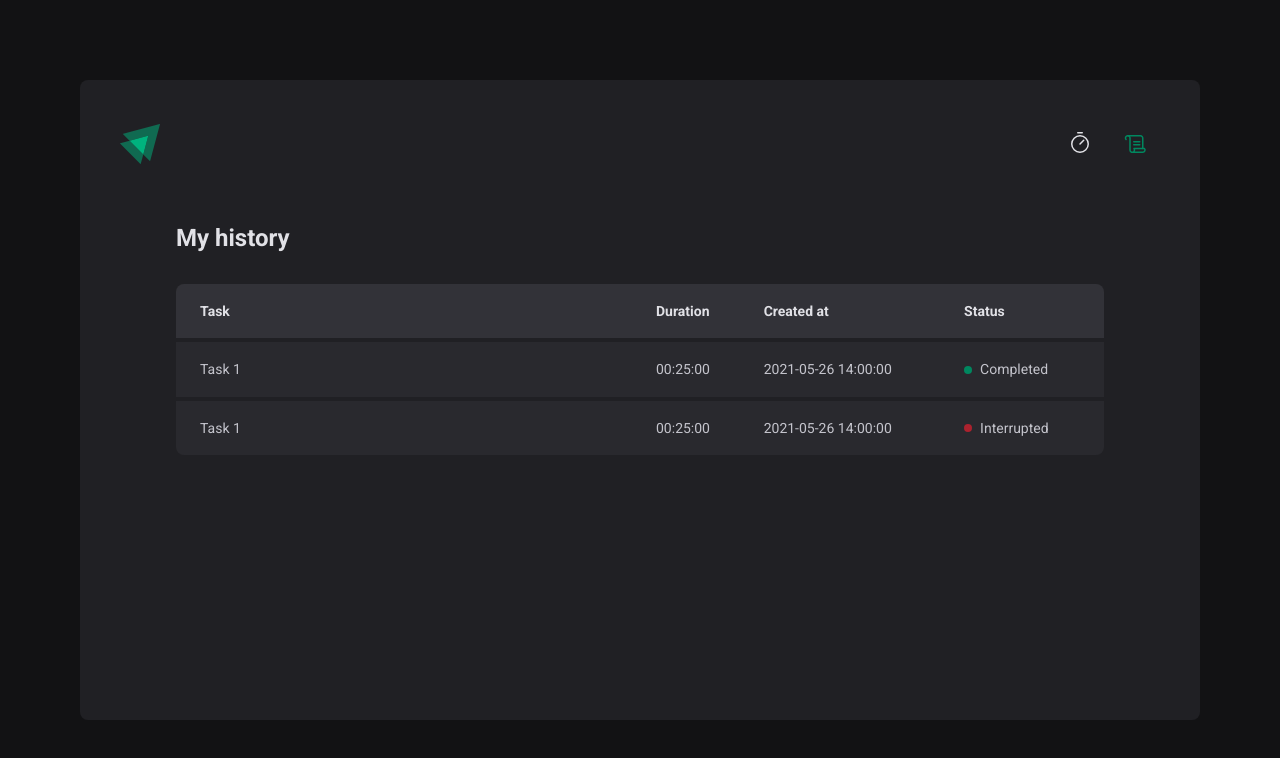
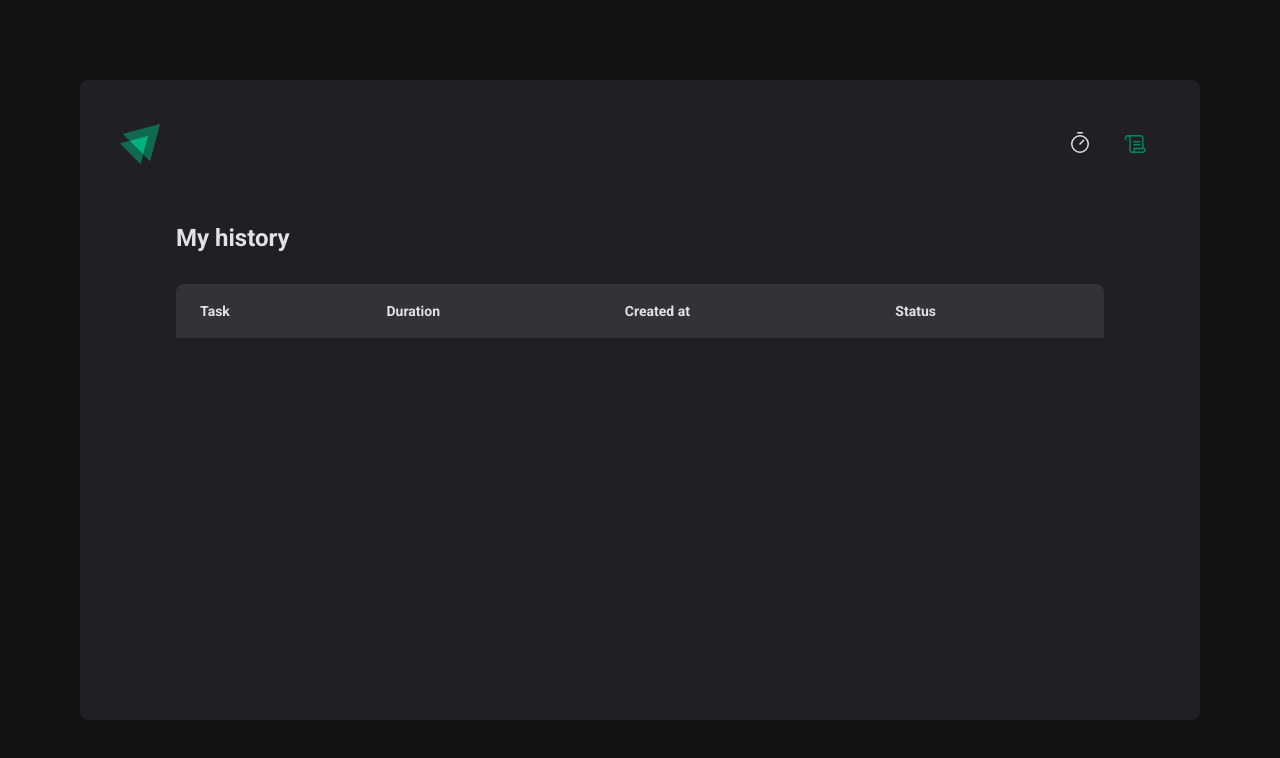
Before and after one commit to lesada/pomodoro-clock, a React (Vite) app: page /history in a window 1280 px wide. Shown: the top 758 px of the page. Built offline with nearby package versions, Linux system fonts and the light colour scheme.

Commit message:
feat: history integration

```diff
--- a/src/App.tsx
+++ b/src/App.tsx
@@ -1,6 +1,7 @@
 import { BrowserRouter } from "react-router-dom";
 import { ThemeProvider } from "styled-components";
 
+import { CycleContextProvider } from "./contexts/cycles";
 import Routes from "./routes";
 
 import { GlobalStyle } from "./styles/global";
@@ -10,7 +11,9 @@ function App() {
   return (
     <ThemeProvider theme={defaultTheme}>
       <BrowserRouter>
-        <Routes />
+        <CycleContextProvider>
+          <Routes />
+        </CycleContextProvider>
       </BrowserRouter>
       <GlobalStyle />
     </ThemeProvider>
--- /dev/null
+++ b/src/contexts/cycles.tsx
@@ -0,0 +1,27 @@
+import { createContext, useContext, useState } from "react";
+
+import { Cycle } from "@/interfaces/cycle";
+
+interface CyclesContextData {
+  cycles: Cycle[];
+  setCycles: React.Dispatch<React.SetStateAction<Cycle[]>>;
+}
+
+export const CyclesContext = createContext({} as CyclesContextData);
+
+export function CycleContextProvider({
+  children,
+}: {
+  children: React.ReactNode;
+}) {
+  const [cycles, setCycles] = useState<Cycle[]>([]);
+  return (
+    <CyclesContext.Provider value={{ cycles, setCycles }}>
+      {children}
+    </CyclesContext.Provider>
+  );
+}
+
+const useCycles = () => useContext(CyclesContext);
+
+export default useCycles;
--- /dev/null
+++ b/src/interfaces/cycle.ts
@@ -0,0 +1,8 @@
+export interface Cycle {
+  id: string;
+  task: string;
+  minutesAmount: number;
+  startDate: Date;
+  interruptedDate?: Date;
+  finishedDate?: Date;
+}
--- a/src/pages/History/index.tsx
+++ b/src/pages/History/index.tsx
@@ -1,6 +1,19 @@
+import { formatDistanceToNow } from "date-fns";
+
+import useCycles from "@/contexts/cycles";
+import { Cycle } from "@/interfaces/cycle";
+
 import { Container, List, Status, Title } from "./styles";
 
 function History() {
+  const { cycles } = useCycles();
+
+  function getCycleStatus(cycle: Cycle) {
+    if (cycle.interruptedDate) return "interrupted";
+    if (cycle.finishedDate) return "completed";
+    return "pending";
+  }
+
   return (
     <Container>
       <Title>My history</Title>
@@ -15,22 +28,20 @@ function History() {
             </tr>
           </thead>
           <tbody>
-            <tr>
-              <td>Task 1</td>
-              <td>00:25:00</td>
-              <td>2021-05-26 14:00:00</td>
-              <td>
-                <Status $status="completed">Completed</Status>
-              </td>
-            </tr>
-            <tr>
-              <td>Task 1</td>
-              <td>00:25:00</td>
-              <td>2021-05-26 14:00:00</td>
-              <td>
-                <Status $status="interrupted">Interrupted</Status>
-              </td>
-            </tr>
+            {cycles.map((cycle) => (
+              <tr key={cycle.id}>
+                <td>{cycle.task}</td>
+                <td>{cycle.minutesAmount} minutes</td>
+                <td>
+                  {formatDistanceToNow(cycle.startDate, { addSuffix: true })}
+                </td>
+                <td>
+                  <Status $status={getCycleStatus(cycle)}>
+                    {getCycleStatus(cycle)}
+                  </Status>
+                </td>
+              </tr>
+            ))}
           </tbody>
         </table>
       </List>
--- a/src/pages/History/styles.ts
+++ b/src/pages/History/styles.ts
@@ -89,6 +89,7 @@ export const Status = styled.span<StatusProps>`
   display: flex;
   align-items: center;
   gap: 0.5rem;
+  text-transform: capitalize;
 
   &:before {
     content: "";
--- a/src/pages/Home/hook.ts
+++ b/src/pages/Home/hook.ts
@@ -3,10 +3,13 @@ import { useEffect, useState } from "react";
 import { differenceInSeconds } from "date-fns";
 import { useForm } from "react-hook-form";
 
-import { Cycle, NewCycleFormData } from "./interfaces";
+import useCycles from "@/contexts/cycles";
+import { Cycle } from "@/interfaces/cycle";
+
+import { NewCycleFormData } from "./interfaces";
 
 function useHome() {
-  const [cycles, setCycles] = useState<Cycle[]>([]);
+  const { cycles, setCycles } = useCycles();
   const [activeCycleId, setActiveCycleId] = useState<string | null>(null);
   const [amountSecondsPassed, setAmountSecondsPassed] = useState(0);
 
@@ -92,7 +95,7 @@ function useHome() {
       }
     }
     return () => clearInterval(interval);
-  }, [activeCycle, activeCycleId, currentSeconds]);
+  }, [activeCycle, activeCycleId, currentSeconds, setCycles]);
 
   return {
     handleFormSubmit: handleSubmit(onSubmit),
```
Also changed, not shown: src/pages/Home/interfaces.ts (+0 -9 lines).
